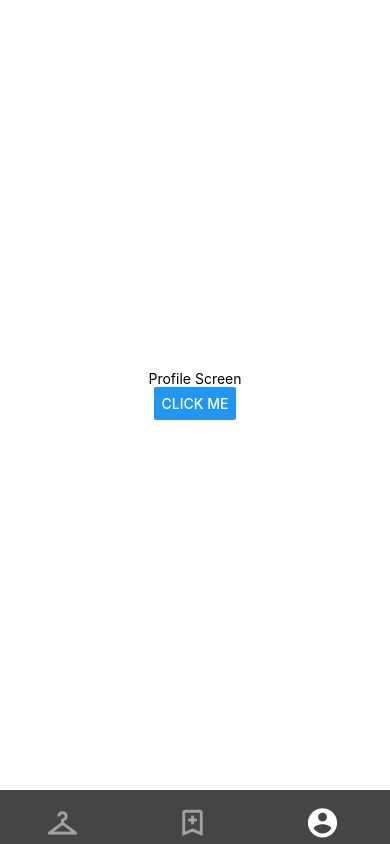
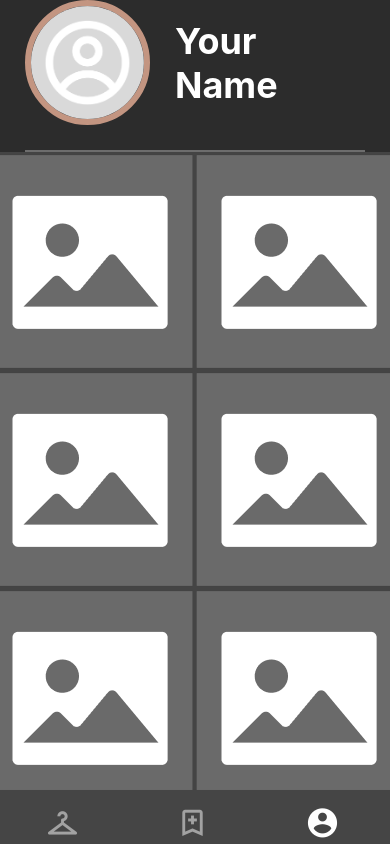
Before and after one commit to bradysillito/drop, a React Native app: screen /Profile in a window 390 px wide. Built offline with nearby package versions, Linux system fonts and the light colour scheme.

Commit message:
Finalized Profile Screen

```diff
--- a/screens/ProfileScreen.js
+++ b/screens/ProfileScreen.js
@@ -1,13 +1,51 @@
 import React from "react";
-import { Button, View, StyleSheet, Text } from 'react-native'
+import { FlatList, TouchableOpacity, View, StyleSheet, Text, Image, SafeAreaView } from 'react-native';
+import PlaceHolderImage from "../assets/data/PlaceHolderImage";
+import BlankImageGallery from "../components/BlankImageGallery";
+
+
+const ListImage = (props) => {
+    return(
+        <TouchableOpacity onPress={() => props.navigation.navigate("Closet")}>
+            <Image
+                source = {props.image.background}
+            />
+        </TouchableOpacity>
+
+    );
+}
+
 
 const ProfileScreen = ({navigation}) => {
+    let images = PlaceHolderImage;
     return(
         <View style = {styles.container}>
-            <Text>
-                Profile Screen
-            </Text>
-            <Button title="Click Me" onPress={()=> alert("You Clicked the Button")}/>
+            <SafeAreaView>
+
+                {/* Top Navigation with Edit??*/}
+
+                <View style = {styles.profileTitle}>
+                    <Image
+                        source={require('../assets/images/Profile.png')}
+                        style = {styles.ProfileImage}
+                    />
+                    <View style = {styles.nameWrapper}>
+                        <Text style = {styles.names}>Your</Text>
+                        <Text style = {styles.names}>Name</Text>
+                    </View>
+                </View>
+            </SafeAreaView>
+
+             <View style = {styles.galleryContainer}>
+                <FlatList
+                    data={images}
+                    keyExtractor = {item => item.id}
+                    numColumns = {2}
+                    horizontal = {false}
+                    scrollEnabled = {true}
+                    renderItem = {({item}) => <ListImage image={item} navigation = {navigation} />}
+                />
+            </View>
         </View>
     );
 }
@@ -17,8 +55,33 @@ export default ProfileScreen;
 const styles = StyleSheet.create({
     container: {
         flex: 1,
+       backgroundColor: '#2C2C2C'
+    },
+    galleryContainer:{
+        alignItems: 'center'
+    },
+    profileTitle:{
+        flexDirection: 'row',
         alignItems: 'center',
-        justifyContent: 'center',
-        backgroundColor: 'white',
+        justifyContent: 'flex-start',
+        marginHorizontal: 25,
+        paddingBottom: 25,
+        borderBottomColor: '#6D6D6D',
+        borderBottomWidth: 2,
     },
+    ProfileImage:{
+        height: 125,
+        width: 125,
+        marginRight: 15,
+        borderRadius: 130,
+        borderColor: '#C39581',
+        borderWidth: 6,
+    },
+    names:{
+        color: 'white',
+        fontSize: 36,
+        fontWeight: 'bold',
+        marginLeft: 10,
+    },
+
 });
```
Also changed, not shown: assets/images/Profile.png (added), screens/SavedFitScreen.js (added).
